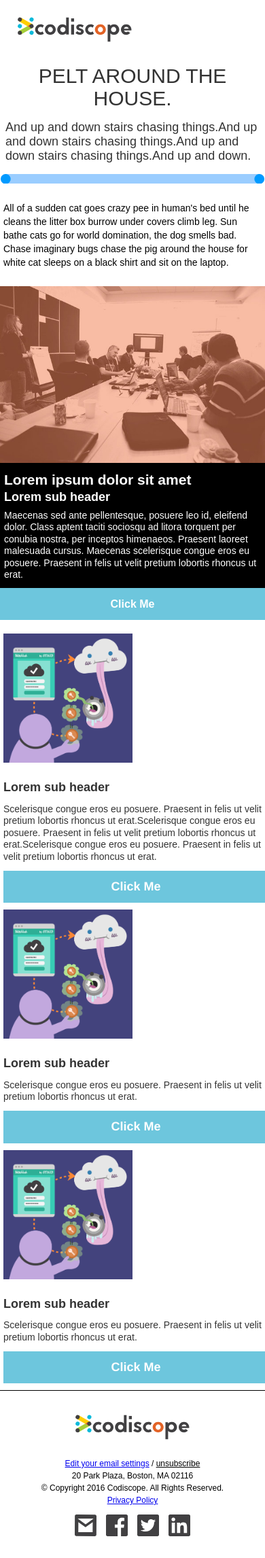
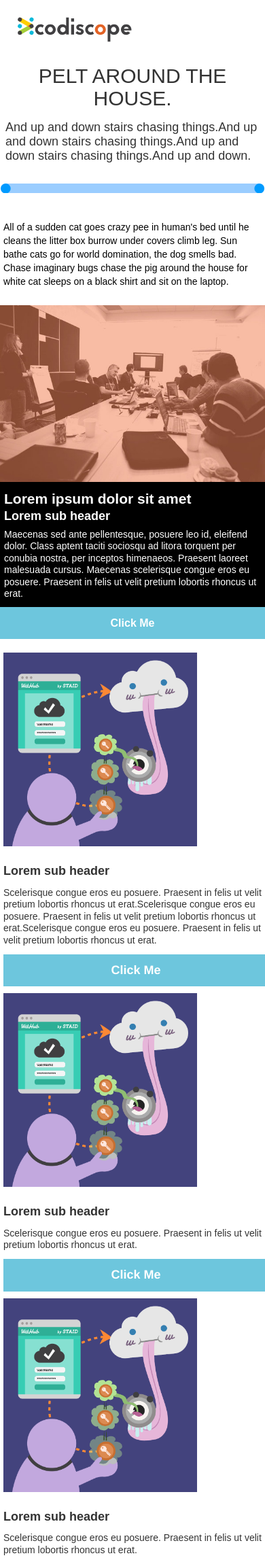
Before and after one commit to caraclarke/email-templates, a PHP site: page /combined.php in a window 390 px wide. Shown: the top 2292 px of the page at 68% size. Run offline with PHP 8.4, Linux system fonts and the light colour scheme; some web fonts are replaced.

Commit message:
fixed centering on header divider, changed media query for column height

```diff
--- a/no-mq-partials/combined.php
+++ b/no-mq-partials/combined.php
@@ -34,13 +34,9 @@
         max-width: 600px !important;
         width: 100% !important;
       }
-      .column {
-        height: auto !important;
-        width: auto !important;
-      }
     }
 
-    @media screen and (max-width: 400px) {
+    @media screen and (max-width: 430px) {
       .two-column .column,
       .three-column .column {
         max-width: 100% !important;
@@ -49,6 +45,19 @@
         max-width: 100% !important;
       }
       .three-column img {
+        max-width: 75% !important;
+      }
+      .column {
+        height: auto !important;
+        width: auto !important;
+      }
+    }
+
+    @media screen and (min-width: 431px) and (max-width: 620px) {
+      .three-column .column {
+        max-width: 33% !important;
+      }
+      .two-column .column {
         max-width: 50% !important;
       }
       .column {
@@ -57,16 +66,7 @@
       }
     }
 
-    @media screen and (min-width: 401px) and (max-width: 620px) {
-      .three-column .column {
-        max-width: 33% !important;
-      }
-      .two-column .column {
-        max-width: 50% !important;
-      }
-    }
-
-    @media screen and (max-width: 400px) {
+    @media screen and (max-width: 430) {
       .two-column .column,
       .three-column .column {
         max-width: 100% !important;
@@ -79,7 +79,7 @@
       }
     }
 
-    @media screen and (min-width: 401px) and (max-width: 620px) {
+    @media screen and (min-width: 431px) and (max-width: 620px) {
       .three-column .column {
         max-width: 33% !important;
       }
--- a/no-mq-partials/header-nmq.php
+++ b/no-mq-partials/header-nmq.php
@@ -24,7 +24,7 @@ echo '
    </tr>
    <tr>
     <td>
-      <img align="absbottom" src="http://go.codiscope.com/rs/442-XVH-714/images/header-divider.png" height="auto" width="600" alt="alt_text" style="width:100%;height:auto;max-width:600px;" />
+      <p style="text-align:center;"><img align="middle" src="http://go.codiscope.com/rs/442-XVH-714/images/header-divider.png" height="auto" width="600" alt="alt_text" style="width:100%;height:auto;max-width:600px;" /></p>
     </td>
    </tr>
 
--- a/no-mq-partials/header-two-nmq.php
+++ b/no-mq-partials/header-two-nmq.php
@@ -19,7 +19,7 @@ echo '
    </tr>
    <tr>
     <td>
-      <img align="absbottom" src="http://go.codiscope.com/rs/442-XVH-714/images/header-divider.png" height="auto" width="600" alt="alt_text" style="width:100%;height:auto;max-width:600px;" />
+      <p style="text-align:center;"><img align="middle" src="http://go.codiscope.com/rs/442-XVH-714/images/header-divider.png" height="auto" width="600" alt="alt_text" style="width:100%;height:auto;max-width:600px;" /></p>
     </td>
    </tr>
 
```
Also changed, not shown: no-mq-partials/layout-one-nmq.php (+16 -12 lines), no-mq-partials/layout-two-nmq.php (+16 -12 lines), 1 other file.
